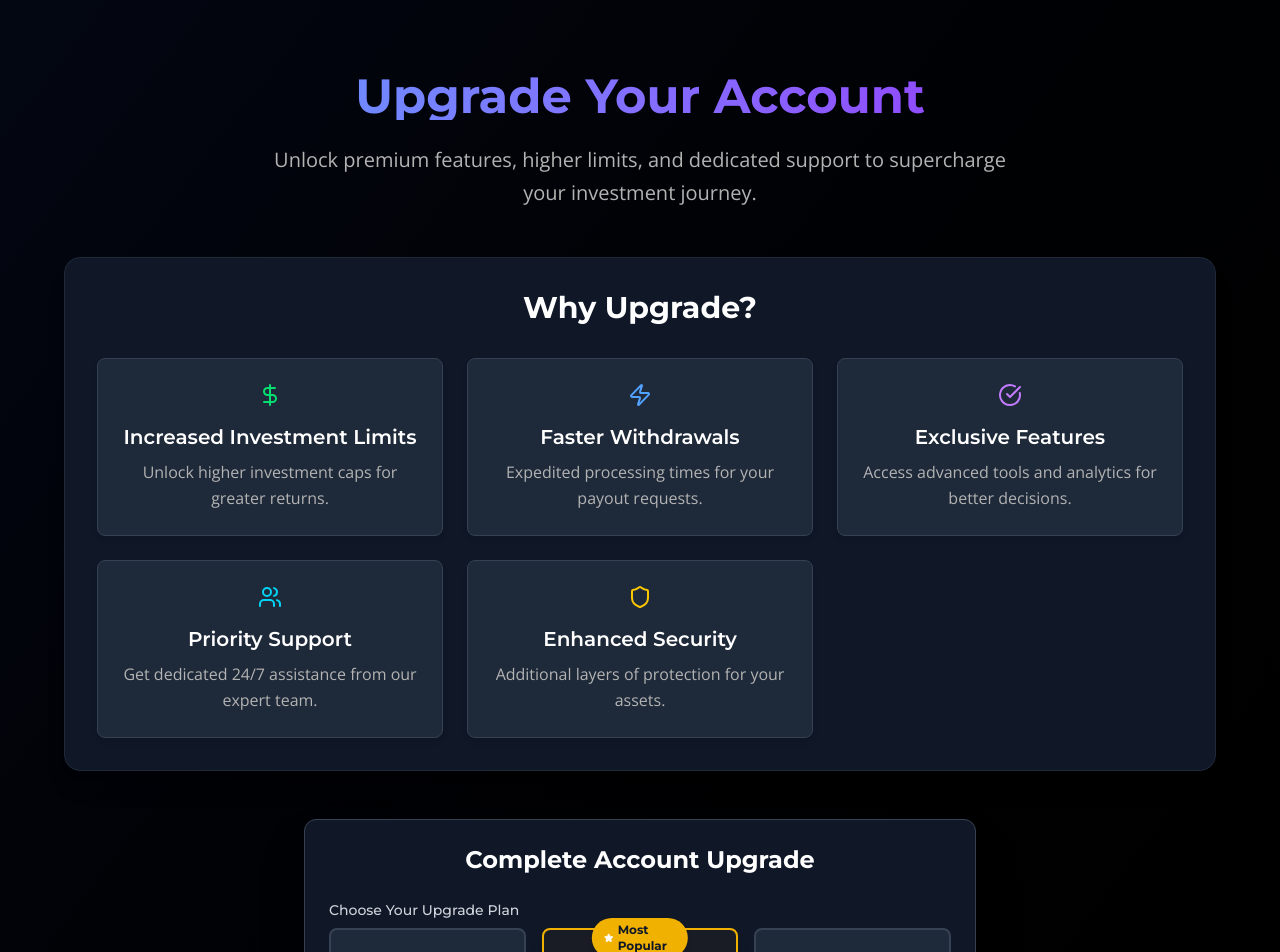
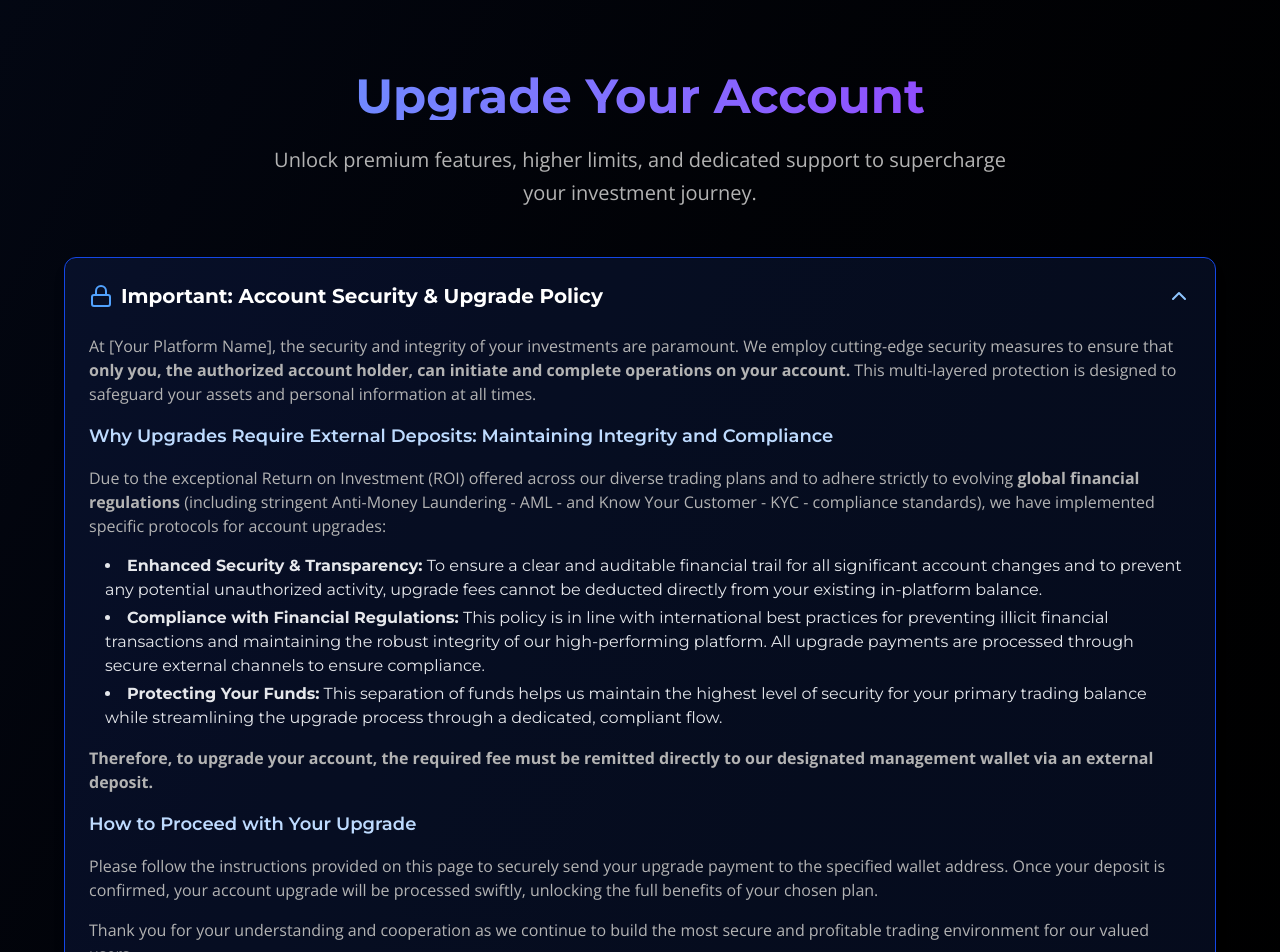
Before and after one commit to SegundamanoDev/coinrise, a React (Vite) app: page /upgrade-account in a window 1280 px wide. Shown: the top 952 px of the page. Built offline with nearby package versions, Linux system fonts and the light colour scheme; sample sign-in values are in the browser's storage.

Commit message:
fixed bug

```diff
--- a/src/components/ReuseableForm.jsx
+++ b/src/components/ReuseableForm.jsx
@@ -9,7 +9,7 @@ import {
   Loader2,
   Star,
   TrendingUp,
-} from "lucide-react"; // Added Star, TrendingUp icons
+} from "lucide-react";
 import Barcode from "react-barcode";
 import { useDispatch, useSelector } from "react-redux";
 import { toast } from "react-toastify";
@@ -17,6 +17,19 @@ import {
   initiateUpgradeDeposit,
   resetDepositStatus,
 } from "../features/transaction/transaction";
+
+// Helper for formatting money (can be global utility)
+const formatMoney = (amount, currency = "USD") => {
+  try {
+    return new Intl.NumberFormat("en", {
+      style: "currency",
+      currency,
+      minimumFractionDigits: 2,
+    }).format(amount || 0);
+  } catch (error) {
+    return `${currency} ${parseFloat(amount || 0).toFixed(2)}`;
+  }
+};
 
 // Placeholder for dynamic wallet addresses (from an API in real app)
 const WALLET_ADDRESSES = {
@@ -64,7 +77,6 @@ const ReuseableForm = ({
   note,
   btn,
   formType, // 'deposit' or 'upgrade'
-  // fixedAmount, // No longer needed directly as it comes from selected plan
 }) => {
   const dispatch = useDispatch();
   const { depositStatus, depositError, depositMessage } = useSelector(
@@ -73,7 +85,6 @@ const ReuseableForm = ({
 
   const [selectedCoin, setSelectedCoin] = useState("");
   const [selectedUpgradePlan, setSelectedUpgradePlan] = useState(null); // State for selected plan
-  // Amount is now derived from selectedUpgradePlan if formType is 'upgrade'
   const [amount, setAmount] = useState(""); // General amount for 'deposit' type
 
   const [file, setFile] = useState(null);
@@ -81,42 +92,54 @@ const ReuseableForm = ({
   const [fileError, setFileError] = useState("");
   const [copyStatusMessage, setCopyStatusMessage] = useState("");
 
-  // Determine the effective amount for submission
-  const effectiveAmount =
-    formType === "upgrade" && selectedUpgradePlan
-      ? selectedUpgradePlan.amount
-      : parseFloat(amount) || 0; // Fallback for general deposit
-
   const currentWalletAddress = selectedCoin
     ? WALLET_ADDRESSES[selectedCoin]
     : "Select a coin to see wallet address";
 
   useEffect(() => {
     if (depositStatus === "succeeded") {
-      toast.success(depositMessage);
+      // Show success toast message
+      toast.success(depositMessage || "Request submitted successfully!");
+
+      // Clear all form fields and error messages
       setSelectedCoin("");
-      // Reset amount based on form type (empty for deposit, null for upgrade plan)
-      setAmount(formType === "deposit" ? "" : "");
-      setSelectedUpgradePlan(null); // Clear selected plan
+      setAmount(""); // Clears amount for both types (it's not relevant for upgrade after selection)
+      setSelectedUpgradePlan(null);
       setFile(null);
+      // Clear file input value directly
       if (document.getElementById("proof-file-input")) {
         document.getElementById("proof-file-input").value = "";
       }
+      setAmountError(""); // Clear any previous amount error
+      setFileError(""); // Clear any previous file error
+      setCopyStatusMessage(""); // Clear copy status message
+
+      // Reset Redux deposit status
       dispatch(resetDepositStatus());
     } else if (depositStatus === "failed") {
+      // Show error toast message
       toast.error(
         depositError || "Failed to submit request. Please try again."
       );
+      // Reset Redux deposit status
       dispatch(resetDepositStatus());
     }
-  }, [depositStatus, depositMessage, depositError, dispatch, formType]);
+  }, [depositStatus, depositMessage, depositError, dispatch]); // Added formType as a dependency
 
   const handleCopy = async () => {
     try {
-      await navigator.clipboard.writeText(currentWalletAddress);
+      // Using document.execCommand('copy') for broader iframe compatibility
+      const textarea = document.createElement("textarea");
+      textarea.value = currentWalletAddress;
+      document.body.appendChild(textarea);
+      textarea.select();
+      document.execCommand("copy");
+      document.body.removeChild(textarea);
+
       setCopyStatusMessage("Wallet address copied!");
       setTimeout(() => setCopyStatusMessage(""), 3000);
     } catch (err) {
+      console.error("Failed to copy text: ", err);
       setCopyStatusMessage("Failed to copy address.");
       setTimeout(() => setCopyStatusMessage(""), 3000);
     }
@@ -143,15 +166,14 @@ const ReuseableForm = ({
 
   const handleSubmit = async (e) => {
     e.preventDefault();
-    setAmountError("");
-    setFileError("");
+    setAmountError(""); // Clear errors on new submission attempt
+    setFileError(""); // Clear errors on new submission attempt
 
     if (!selectedCoin) {
       toast.error("Please select a cryptocurrency.");
       return;
     }
 
-    // Validation specific to upgrade vs. deposit form types
     let submissionAmount;
     if (formType === "upgrade") {
       if (!selectedUpgradePlan) {
@@ -176,7 +198,7 @@ const ReuseableForm = ({
     }
 
     const formData = new FormData();
-    formData.append("amount", submissionAmount); // Use the derived amount
+    formData.append("amount", submissionAmount);
     formData.append("coin", selectedCoin);
     formData.append("proof", file);
     formData.append(
@@ -184,7 +206,6 @@ const ReuseableForm = ({
       formType === "upgrade" ? "upgrade_deposit" : "deposit"
     );
 
-    // Add plan details if it's an upgrade
     if (formType === "upgrade" && selectedUpgradePlan) {
       formData.append("planId", selectedUpgradePlan.id);
       formData.append("planName", selectedUpgradePlan.name);
@@ -447,17 +468,4 @@ const ReuseableForm = ({
   );
 };
 
-// Helper for formatting money (can be global utility)
-const formatMoney = (amount, currency = "USD") => {
-  try {
-    return new Intl.NumberFormat("en", {
-      style: "currency",
-      currency,
-      minimumFractionDigits: 2,
-    }).format(amount || 0);
-  } catch (error) {
-    return `${currency} ${parseFloat(amount || 0).toFixed(2)}`;
-  }
-};
-
 export default ReuseableForm;
--- a/src/components/UpgradeAccount.jsx
+++ b/src/components/UpgradeAccount.jsx
@@ -1,10 +1,21 @@
 // components/UpgradeAccount.jsx
-import React from "react";
-import ReuseableForm from "./ReuseableForm"; // Ensure this path is correct
-import { CheckCircle, Zap, DollarSign, Shield, Users } from "lucide-react"; // Import more icons
+import React, { useState } from "react"; // Added useState for the collapsible section
+import ReuseableForm from "./ReuseableForm";
+import {
+  CheckCircle,
+  Zap,
+  DollarSign,
+  Shield,
+  Users,
+  Lock, // Added Lock icon for the policy banner
+  ChevronDown, // Added ChevronDown for collapsible
+  ChevronUp, // Added ChevronUp for collapsible
+} from "lucide-react";
+import { motion, AnimatePresence } from "framer-motion"; // Added for collapsible animation
 
 const UpgradeAccount = () => {
-  // Define a fixed upgrade fee for this example
+  // State to manage the collapse/expand behavior of the policy section
+  const [showPolicyDetails, setShowPolicyDetails] = useState(true); // Start expanded by default
 
   const upgradeBenefits = [
     {
@@ -45,6 +56,113 @@ const UpgradeAccount = () => {
           supercharge your investment journey.
         </p>
 
+        {/* --- IMPORTANT ACCOUNT POLICY SECTION --- */}
+        <div
+          className={`rounded-xl shadow-lg border p-6 mb-8
+            bg-blue-900/20 border-blue-700 text-white`}
+        >
+          <div
+            className="flex justify-between items-center cursor-pointer pb-2"
+            onClick={() => setShowPolicyDetails(!showPolicyDetails)}
+          >
+            <h2 className="text-xl font-bold text-blue-300 flex items-center gap-2">
+              <Lock size={24} className="text-blue-400" />
+              Important: Account Security & Upgrade Policy
+            </h2>
+            {showPolicyDetails ? (
+              <ChevronUp size={24} className="text-blue-300" />
+            ) : (
+              <ChevronDown size={24} className="text-blue-300" />
+            )}
+          </div>
+
+          <AnimatePresence>
+            {showPolicyDetails && (
+              <motion.div
+                initial={{ opacity: 0, height: 0 }}
+                animate={{ opacity: 1, height: "auto" }}
+                exit={{ opacity: 0, height: 0 }}
+                transition={{ duration: 0.3, ease: "easeInOut" }}
+                className="overflow-hidden" // Ensures content doesn't overflow during animation
+              >
+                <div className="mt-4 text-gray-200 space-y-4">
+                  <p>
+                    At [Your Platform Name], the security and integrity of your
+                    investments are paramount. We employ cutting-edge security
+                    measures to ensure that{" "}
+                    <strong>
+                      only you, the authorized account holder, can initiate and
+                      complete operations on your account.
+                    </strong>{" "}
+                    This multi-layered protection is designed to safeguard your
+                    assets and personal information at all times.
+                  </p>
+
+                  <h3 className="text-lg font-semibold text-blue-200">
+                    Why Upgrades Require External Deposits: Maintaining
+                    Integrity and Compliance
+                  </h3>
+                  <p>
+                    Due to the exceptional Return on Investment (ROI) offered
+                    across our diverse trading plans and to adhere strictly to
+                    evolving <strong>global financial regulations</strong>{" "}
+                    (including stringent Anti-Money Laundering - AML - and Know
+                    Your Customer - KYC - compliance standards), we have
+                    implemented specific protocols for account upgrades:
+                  </p>
+                  <ul className="list-disc list-inside ml-4 space-y-1">
+                    <li>
+                      <strong>Enhanced Security & Transparency:</strong> To
+                      ensure a clear and auditable financial trail for all
+                      significant account changes and to prevent any potential
+                      unauthorized activity, upgrade fees cannot be deducted
+                      directly from your existing in-platform balance.
+                    </li>
+                    <li>
+                      <strong>Compliance with Financial Regulations:</strong>{" "}
+                      This policy is in line with international best practices
+                      for preventing illicit financial transactions and
+                      maintaining the robust integrity of our high-performing
+                      platform. All upgrade payments are processed through
+                      secure external channels to ensure compliance.
+                    </li>
+                    <li>
+                      <strong>Protecting Your Funds:</strong> This separation of
+                      funds helps us maintain the highest level of security for
+                      your primary trading balance while streamlining the
+                      upgrade process through a dedicated, compliant flow.
+                    </li>
+                  </ul>
+                  <p>
+                    <strong>
+                      Therefore, to upgrade your account, the required fee must
+                      be remitted directly to our designated management wallet
+                      via an external deposit.
+                    </strong>
+                  </p>
+
+                  <h3 className="text-lg font-semibold text-blue-200">
+                    How to Proceed with Your Upgrade
+                  </h3>
+                  <p>
+                    Please follow the instructions provided on this page to
+                    securely send your upgrade payment to the specified wallet
+                    address. Once your deposit is confirmed, your account
+                    upgrade will be processed swiftly, unlocking the full
+                    benefits of your chosen plan.
+                  </p>
+                  <p>
+                    Thank you for your understanding and cooperation as we
+                    continue to build the most secure and profitable trading
+                    environment for our valued users.
+                  </p>
+                </div>
+              </motion.div>
+            )}
+          </AnimatePresence>
+        </div>
+        {/* --- END IMPORTANT ACCOUNT POLICY SECTION --- */}
+
         {/* Benefits Section */}
         <div className="bg-gray-900 rounded-2xl p-6 md:p-8 shadow-xl border border-gray-800 mb-12 animate-fade-in-up">
           <h2 className="text-3xl font-bold text-center mb-8 text-white">
```
